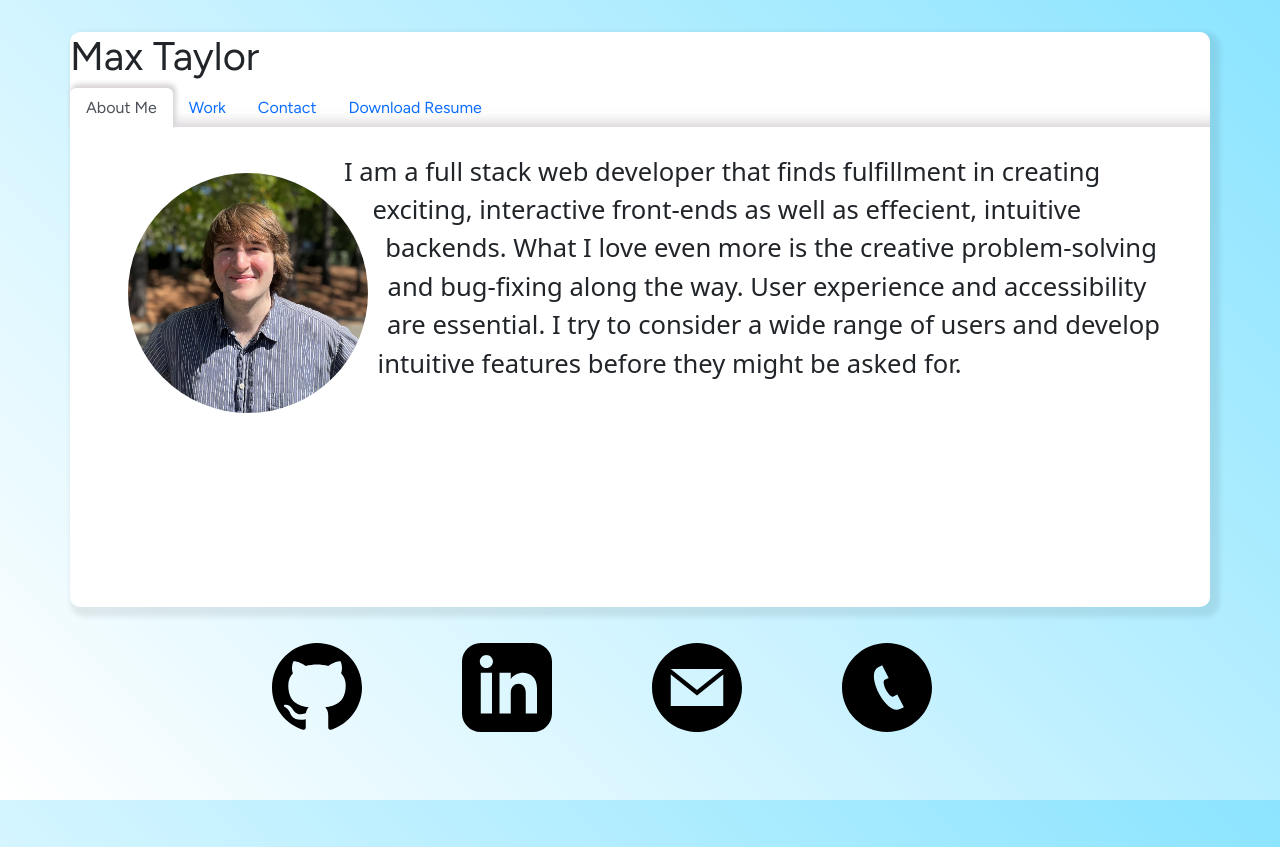
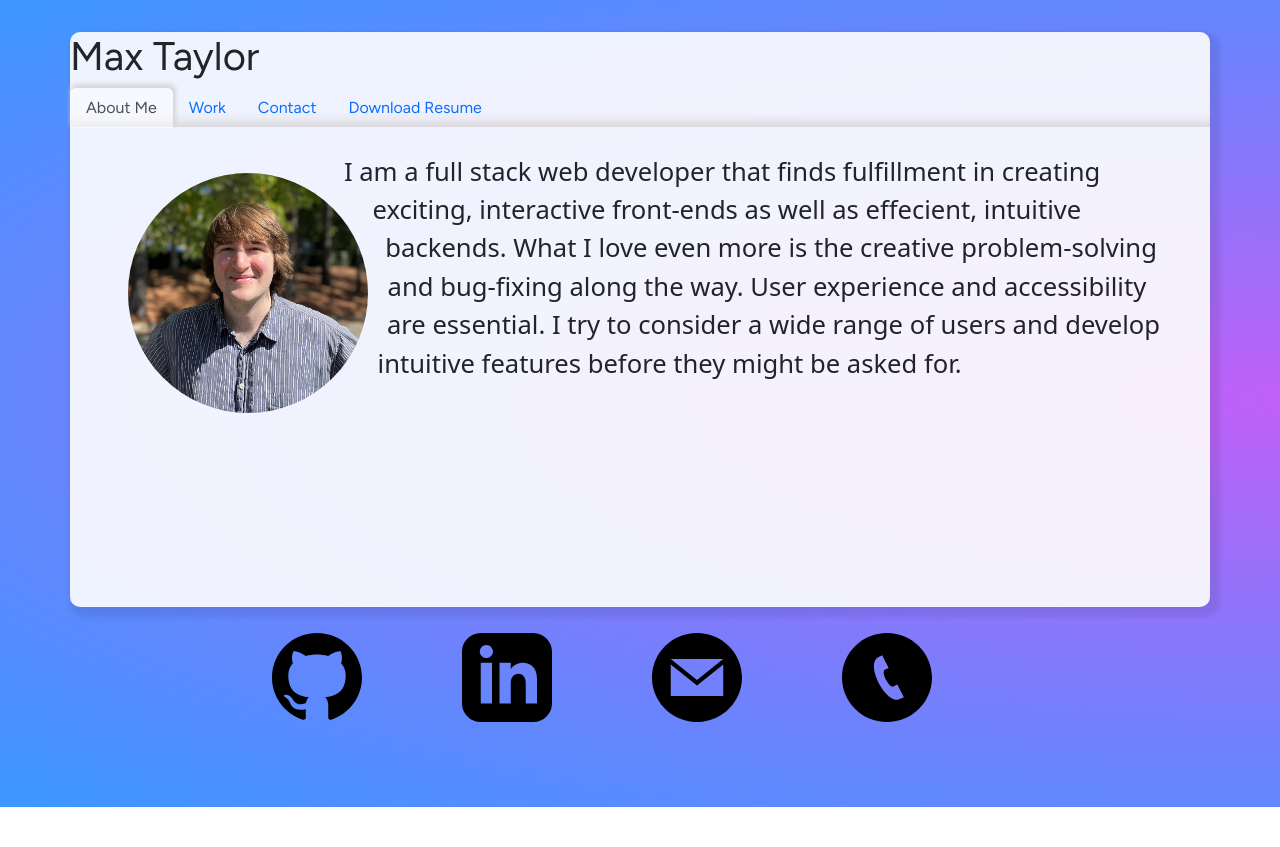
Before and after one commit to maxbransontaylor/my-portfolio, a React (Create React App) app: page / in a window 1280 px wide. After the commit the page ends 807 px from the top, so only its background shows below. Built offline with nearby package versions, Linux system fonts and the light colour scheme.

Commit message:
fixed email validation and created a background animation

```diff
--- a/src/components/Contact.js
+++ b/src/components/Contact.js
@@ -24,26 +24,28 @@ function Contact() {
     if (!e.target.value.length) {
       setErrorMessage({
         ...errorMessage,
-        [e.target.name + "Error"]: `${e.target.name} is required`,
+        [e.target.name + "Error"]: `${e.target.name} is required`
       });
+      return;
     } else if (e.target.name === "email") {
       const isValid = validateEmail(e.target.value);
       console.log(isValid);
       // isValid conditional statement
       if (!isValid) {
         setErrorMessage({ ...errorMessage, emailError: `invalid email` });
+        return;
       }
-    } else {
-      setErrorMessage({
-        ...errorMessage,
-        [e.target.name + ["Error"]]: "",
-      });
+    }
+    setErrorMessage({
+      ...errorMessage,
+      [e.target.name + ["Error"]]: "",
+    });
+
+
+    if (!errorMessage[e.target.name]) {
+      setFormState({ ...formState, [e.target.name]: e.target.value });
     }
 
-    if (!errorMessage) {
-      setFormState({ ...formState, [e.target.name]: e.target.value });
-    }
-    console.log(errorMessage);
   }
   function submitHandler(e) {
     e.preventDefault();
--- a/src/components/Footer.js
+++ b/src/components/Footer.js
@@ -55,9 +55,8 @@ function Footer() {
       </a>
       <div
         id="contact-details"
-        className={`d-flex justify-content-center ${
-          contactDetails ? "yopacity" : "nopacity"
-        }`}
+        className={`d-flex justify-content-center ${contactDetails ? "yopacity" : "nopacity"
+          }`}
       >
         <h2>{contactDetails}</h2>
       </div>
--- a/src/index.css
+++ b/src/index.css
@@ -1,14 +1,30 @@
 @import url('https://fonts.googleapis.com/css2?family=Figtree&display=swap');
-:root{
-  --primary-color: rgb(139, 228, 255)
+
+:root {
+  --primary-color: rgb(60, 151, 255);
 }
+
 body {
-  background: linear-gradient(45deg, rgba(255, 255, 255, 1) 0%, var(--primary-color) 100%);
+  background: radial-gradient(ellipse at 100%, rgb(192, 96, 248) 0%, var(--primary-color) 100%);
   ;
+  background-size: 100% 1100%;
   margin: 0;
-  background-repeat: no-repeat;
+
   background-attachment: fixed;
   padding-top: 3vh;
+  animation: animateBg 20s ease-in-out infinite alternate;
+}
+
+
+
+@keyframes animateBg {
+  0% {
+    background-position: 0% 0%;
+  }
+
+  100% {
+    background-position: 0% 100%;
+  }
 }
 
 a {
@@ -18,18 +34,21 @@ a {
 main {
   height: 60vh;
   position: relative;
+
 }
 
 #page-container {
 
-  background-color: white;
+  background-color: rgba(255, 255, 255, 0.9);
   padding: 0 !important;
   border-radius: 10px;
   box-shadow: 5px 5px 5px 5px rgba(0, 0, 0, .08);
 
 }
 
-.about-page, .projects, .contact{
+.about-page,
+.projects,
+.contact {
   transition: opacity ease-in .7s;
   padding: 2vw;
 }
@@ -45,7 +64,13 @@ header h1 {
   transition: all ease-in-out .5s;
 }
 
+.nav-tabs .nav-link.active {
+  background-color: rgba(255, 255, 255, 0.5);
+}
+
 .nav-link.active {
+
+
   box-shadow: 2px -3px 5px 1px #D8D4D7 !important;
   clip-path: inset(-10px -10px 0px -5px);
 }
@@ -61,6 +86,7 @@ header h1 {
   /* z-index: -1; */
   position: relative;
 }
+
 .project-item {
 
   animation-name: animateIn;
@@ -86,7 +112,7 @@ header h1 {
 }
 
 #about-text {
-display: inline;
+  display: inline;
   font-size: 2vw;
   text-align: var(--bs-body-text-align);
   animation-name: animateInText;
@@ -96,10 +122,12 @@ display: inline;
   animation-timing-function: ease-in-out;
 
 }
-.projects{
+
+.projects {
   height: inherit;
   overflow-y: scroll;
 }
+
 .project-item {
 
   animation-name: animateIn;
@@ -109,15 +137,23 @@ display: inline;
   animation-timing-function: ease-in-out;
 }
 
-.project-item:nth-child(1){
+.project-item:nth-child(1) {
   animation-delay: 100ms;
-}.project-item:nth-child(2){
+}
+
+.project-item:nth-child(2) {
   animation-delay: 200ms;
-}.project-item:nth-child(3){
+}
+
+.project-item:nth-child(3) {
   animation-delay: 300ms;
-}.project-item:nth-child(4){
+}
+
+.project-item:nth-child(4) {
   animation-delay: 400ms;
-}.project-item:nth-child(5){
+}
+
+.project-item:nth-child(5) {
   animation-delay: 500ms;
 }
 
@@ -131,6 +167,7 @@ display: inline;
     opacity: 1;
   }
 }
+
 @keyframes animateInText {
   0% {
     opacity: 0;
@@ -165,7 +202,9 @@ display: inline;
   visibility: visible;
   opacity: 100%;
 }
-.project-item:hover .project-header,.project-item:hover .project-footer{
+
+.project-item:hover .project-header,
+.project-item:hover .project-footer {
   opacity: 0;
 }
 
@@ -176,7 +215,7 @@ display: inline;
 
 .project-header {
   color: white;
-  background-color:rgb(0, 0, 0);
+  background-color: rgb(0, 0, 0);
   display: inline-flex;
   border-top-left-radius: 1vw;
   border-bottom-right-radius: 1vw;
@@ -185,7 +224,8 @@ display: inline;
   font-size: 2vh;
   transition: all ease-in-out .5s;
 }
-.project-footer{
+
+.project-footer {
   transition: all ease-in-out .5s;
   background-color: rgb(0, 0, 0);
   color: white;
@@ -200,31 +240,39 @@ display: inline;
   font-size: 1vh;
 
 }
-.form-text{
+
+.form-text {
   color: rgba(255, 0, 0, 0.6) !important
 }
-textarea{resize: none;}
 
-footer{
-  height: 30vh;
+textarea {
+  resize: none;
 }
-.footer-icon{
+
+footer {
+  height: 25vh;
+}
+
+.footer-icon {
   height: 7vw;
   min-height: 50px;
   max-height: 200px;
 
 }
-#contact-details{
+
+#contact-details {
   height: 1vh;
   transition-delay: 2s;
   transition-property: opacity;
   transition-timing-function: ease-in-out;
   transition-duration: .5s;
 }
-#contact-details h2{
+
+#contact-details h2 {
   font-size: 4vw;
 }
-#mobile-resume-btn{
+
+#mobile-resume-btn {
   display: none;
   position: fixed;
   bottom: 0;
@@ -239,18 +287,21 @@ footer{
 .nopacity {
   opacity: 0;
 }
+
 .yopacity {
   opacity: 1;
 }
 
 @media screen and (max-width: 769px) {
-/* adust about section to stack image on text */
+
+  /* adust about section to stack image on text */
   .prof-img {
     display: block;
-    float:none;
+    float: none;
     margin: auto;
     height: 20vh;
   }
+
   #about-text {
     display: block;
     text-align: center;
@@ -258,11 +309,13 @@ footer{
   }
 
 }
+
 @media screen and (max-width: 440px) {
-  #resume-btn{
+  #resume-btn {
     display: none;
   }
-  #mobile-resume-btn{
+
+  #mobile-resume-btn {
     display: flex;
     justify-content: center;
     align-items: center;
```
